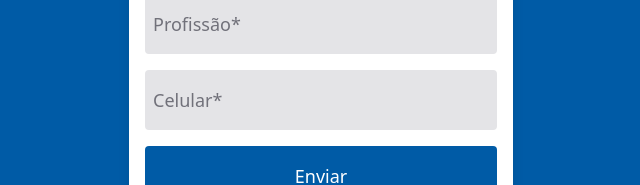
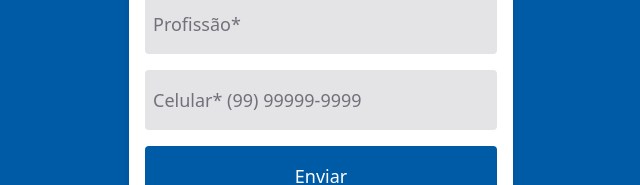
Before and after one commit to KaiqueMCR/lead-collector-client, a React (Vite) app: page / in a window 1280 px wide. Shown: the part 460-645 px from the top of the page, without its empty margins (319-959 px from the left). Built offline with nearby package versions, Linux system fonts and the light colour scheme.

Commit message:
improve cel input

```diff
--- a/src/components/Register.tsx
+++ b/src/components/Register.tsx
@@ -48,7 +48,7 @@ export function Register() {
                 <input required onChange={(e)=> setName(e.currentTarget.value)} type="text" placeholder="Nome completo*" className="w-full p-2 rounded outline-[#1c60ad] bg-zinc-200 py-4 placeholder-zinc-500" />
                 <input required onChange={(e)=> setEmail(e.currentTarget.value)} type="email" placeholder="Email*" className="w-full p-2 rounded outline-[#1c60ad] bg-zinc-200 py-4 placeholder-zinc-500" />
                 <input required onChange={(e)=> setPro(e.currentTarget.value)} type="text" placeholder="Profissão*" className="w-full p-2 rounded outline-[#1c60ad] bg-zinc-200 py-4 placeholder-zinc-500" />
-                <input minLength={16} maxLength={16} placeholder="Celular*" value={tel} onChange={(e) => setTel(maskPhone(e.currentTarget.value))} type="tel" className="w-full p-2 rounded outline-[#1c60ad] bg-zinc-200 py-4 placeholder-zinc-500" />
+                <input minLength={16} maxLength={16} placeholder="Celular* (99) 99999-9999" value={tel} onChange={(e) => setTel(maskPhone(e.currentTarget.value))} type="tel" className="w-full p-2 rounded outline-[#1c60ad] bg-zinc-200 py-4 placeholder-zinc-500" />
                 <button onClick={handleSubmit} className="w-full bg-[#005BA6] px-8 py-4 text-white rounded hover:bg-[#005BA6] transition-colors">Enviar</button>
             </form>
             <p className="text-white">powered by <a className="hover:underline" href="https://payjob.com.br">www.payjob.com.br</a></p>
```
